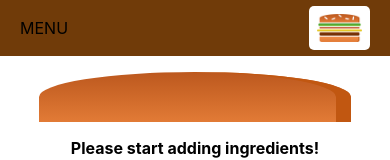
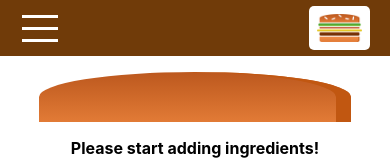
Before and after one commit to Bergario/React-App-Burger-Builder, a React (Create React App) app: page / in a window 390 px wide. Shown: the top 160 px of the page. Built offline with nearby package versions, Linux system fonts and the light colour scheme.

Commit message:
Adding a Hamburger Icon

```diff
--- /dev/null
+++ b/src/components/Navigation/SideDrawer/DrawerToggle/DrawerToggle.js
@@ -0,0 +1,14 @@
+import React from "react";
+import classes from "./DrawerToggle.module.css";
+
+const DrawerToggle = (props) => {
+  return (
+    <div className={classes.DrawerToggle} onClick={props.DrawerToggle}>
+      <div></div>
+      <div></div>
+      <div></div>
+    </div>
+  );
+};
+
+export default DrawerToggle;
--- /dev/null
+++ b/src/components/Navigation/SideDrawer/DrawerToggle/DrawerToggle.module.css
@@ -0,0 +1,23 @@
+.DrawerToggle {
+    width: 40px;
+    height: 100%;
+    display: flex;
+    flex-flow: column;
+    justify-content: space-around;
+    align-items: center;
+    padding: 10px 0;
+    box-sizing: border-box;
+    cursor: pointer;
+}
+
+.DrawerToggle div {
+    width: 90%;
+    height: 3px;
+    background-color: white;
+}
+
+@media (min-width: 500px) {
+    .DrawerToggle {
+        display: none;
+    }
+}
--- a/src/components/Navigation/Toolbar/Toolbar.js
+++ b/src/components/Navigation/Toolbar/Toolbar.js
@@ -2,11 +2,12 @@
 import classes from "./Toolbar.module.css";
 import Logo from "../../logo/Logo";
 import NavigationItems from "../NavigationItems/NavigationItems";
+import DrawerToggle from "../SideDrawer/DrawerToggle/DrawerToggle";
 
 const Toolbar = (props) => {
   return (
     <header className={classes.Toolbar}>
-      <div onClick={props.openSideDrawer}>MENU</div>
+      <DrawerToggle DrawerToggle={props.openSideDrawer} />
       <div className={classes.Logo}>
         <Logo />
       </div>
```
